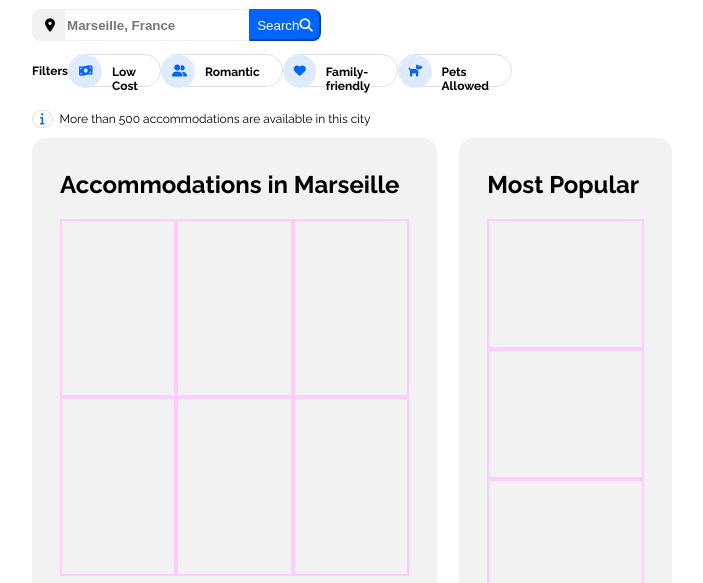
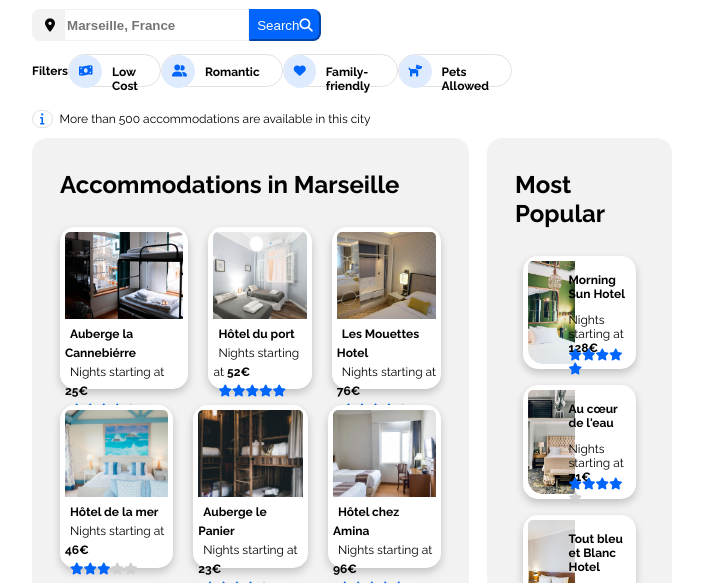
Before and after one commit to st80kafe/ocP2, a website built with Parcel: page index.html in a window 1280 px wide. Shown: the part 217-800 px from the top of the page, without its empty margins (288-991 px from the left). Built offline with nearby package versions, Linux system fonts and the light colour scheme.

Commit message:
first version of cards with images -accomRow1|2 cards width flexes independently despite flex-grow property at 1

```diff
--- a/css/style.css
+++ b/css/style.css
@@ -177,48 +177,40 @@ nav input {
   display: flex;
   flex-direction: row;
   flex-grow: 1;
+  height: 20%;
+  padding: 8px;
+  margin: 0 -18px;
 }
 .accomRow1 div:nth-child(1) {
   flex-grow: 1;
-  border: 2px solid #fcf;
+  /* border: 3px solid #fff; */
 }
 .accomRow1 div:nth-child(2) {
   flex-grow: 1;
-  border: 2px solid #fcf;
+  /* border: 3px solid #fff; */
 }
 .accomRow1 div:nth-child(3) {
   flex-grow: 1;
-  border: 2px solid #fcf;
+  /* border: 3px solid #fff; */
 }
 .accomRow2 div:nth-child(1) {
   flex-grow: 1;
-  border: 2px solid #fcf;
+  /* border: 3px solid #fff; */
 }
 .accomRow2 div:nth-child(2) {
   flex-grow: 1;
-  border: 2px solid #fcf;
+  /* border: 3px solid #fff; */
 }
 .accomRow2 div:nth-child(3) {
   flex-grow: 1;
-  border: 2px solid #fcf;
+  /* border: 3px solid #fff; */
 }
 .accomWrapper .popular {
   display: flex;
   flex-direction: column;
   flex-grow: 1;
 }
-.popular div:nth-child(2) {
-  flex-grow: 1;
-  border: 2px solid #fcf;
-}
-.popular div:nth-child(3) {
-  flex-grow: 1;
-  border: 2px solid #fcf;
-}
-.popular div:nth-child(4) {
-  flex-grow: 1;
-  border: 2px solid #fcf;
-}
+
 .activWrapper {
   display: flex;
   flex-direction: row;
@@ -271,3 +263,94 @@ nav input {
   flex-grow: 1;
   border: 2px solid #fcf;
 }
+/* card styles */
+.card {
+  box-shadow: 0 4px 8px 0 #00000033;
+  transition: 0.3s;
+  border: 5px solid #fff;
+  border-radius: 15px;
+  display: flex;
+  background-color: #fff;
+}
+
+.card div {
+  border-radius: 0 0 15px 15px;
+  object-fit: cover;
+  width: 100%;
+  padding: 0 0 0 0;
+}
+
+.card span {
+  /* flex-wrap: wrap; */
+  font-size: 12px;
+}
+
+.card:hover {
+  box-shadow: 0 8px 16px 0 #00000033;
+}
+
+.card img {
+  border-radius: 5px 5px 0 0;
+  object-fit: cover;
+  width: 100%;
+}
+
+.card .ic-blue {
+  color: #0065fc;
+}
+
+.card .ic-fade {
+  color: #d0d0d0;
+}
+
+.card-accom {
+  flex-direction: column;
+  margin: 0 10px 0 10px;
+}
+
+.card-accom div {
+  height: 13%;
+}
+
+.card-accom span {
+  padding-left: 5px;
+}
+
+.card-accom img {
+  height: 57%;
+}
+
+.popular{
+  width: 25%;
+}
+
+.popular .card {
+  margin: 8px;
+}
+
+.card-popular img {
+  /* overrides card-accom values with object-fit property */
+  height: 100%;
+  width: 75%;
+  border-top-right-radius: 0px;
+  border-bottom-left-radius: 15px;
+}
+
+.card-popular  div {
+  height: 75%;
+}
+
+.card-popular {
+  height: 22%;
+  font-size: 12px;
+  margin: 0 10px 0 10px;
+}
+
+.card-popular .inner-row {
+  margin-right: -22px;
+  height: 100%;
+}
+
+.card-popular .inner-col {
+  height: 45%;
+}
--- a/index.html
+++ b/index.html
@@ -53,26 +53,77 @@
     <div class="accomWrapper">
       <div class="accommodations">
       <div class="accomTi"><h2 id="topContent">Accommodations in Marseille</h2></div>
-       <div class="accomRow1">
-        <div></div>
-        <div></div>
-        <div></div>
-       </div>
-       <div class="accomRow2">
-        <div></div>
-        <div></div>
-        <div></div>
-       </div>
+      <div class="accomRow1">
+        <div class="card card-accom">
+          <div><img src="img/acc/marcus-loke-WQJvWU_HZFo-unsplash.jpg"><span><strong>Auberge la
+                Cannebiérre</strong></span><br><span>Nights starting at <strong>25€</strong></span><br><span><i
+                class="fas fa-star ic-blue"></i><i class="fas fa-star ic-blue"></i><i class="fas fa-star ic-blue"></i><i
+                class="fas fa-star ic-blue"></i><i class="fas fa-star ic-fade"></i></span></div>
+        </div>
+        <div class="card card-accom">
+          <div><img src="img\acc\fred-kleber-gTbaxaVLvsg-unsplash.jpg"><span><strong>Hôtel du port</strong></span><br><span>Nights starting at <strong>52€</strong></span><br><span><i
+                class="fas fa-star ic-blue"></i><i class="fas fa-star ic-blue"></i><i class="fas fa-star ic-blue"></i><i
+                class="fas fa-star ic-blue"></i><i class="fas fa-star ic-blue"></i></span></div>
+        </div>
+        <div class="card card-accom">
+          <div><img src="img\acc\reisetopia-B8WIgxA_PFU-unsplash.jpg"><span><strong>Les Mouettes Hotel</strong></span><br><span>Nights starting at <strong>76€</strong></span><br><span><i
+                class="fas fa-star ic-blue"></i><i class="fas fa-star ic-blue"></i><i class="fas fa-star ic-blue"></i><i
+                class="fas fa-star ic-blue"></i><i class="fas fa-star ic-fade"></i></span></div>
+        </div>
+      </div>
+      <div class="accomRow2">
+        <div class="card card-accom">
+          <div><img src="img\acc\annie-spratt-Eg1qcIitAuA-unsplash.jpg"><span><strong>Hôtel de la mer</strong></span><br><span>Nights starting at <strong>46€</strong></span><br><span><i
+                class="fas fa-star ic-blue"></i><i class="fas fa-star ic-blue"></i><i class="fas fa-star ic-blue"></i><i
+                class="fas fa-star ic-fade"></i><i class="fas fa-star ic-fade"></i></span></div>
+        </div>
+        <div class="card card-accom">
+          <div><img src="img\acc\nicate-lee-kT-ZyaiwBe0-unsplash.jpg"><span><strong>Auberge le Panier</strong></span><br><span>Nights starting at <strong>23€</strong></span><br><span><i
+                class="fas fa-star ic-blue"></i><i class="fas fa-star ic-blue"></i><i class="fas fa-star ic-blue"></i><i
+                class="fas fa-star ic-blue"></i><i class="fas fa-star ic-fade"></i></span></div>
+        </div>
+        <div class="card card-accom">
+          <div><img src="img\acc\febrian-zakaria-M6S1WvfW68A-unsplash.jpg"><span><strong>Hôtel chez Amina</strong></span><br><span>Nights starting at <strong>96€</strong></span><br><span><i
+                class="fas fa-star ic-blue"></i><i class="fas fa-star ic-blue"></i><i class="fas fa-star ic-blue"></i><i
+                class="fas fa-star ic-blue"></i><i class="fas fa-star ic-blue"></i></span></div>
+        </div>
+      </div>
       <div><h3><a href="#">Show more</a></h3></div>
       </div>
       <div class="wrap-div"></div>
       <div class="popular">
-      <div class="popularTi"><h2>Most Popular</h2></div>
-       <div></div>
-       <div></div>
-       <div></div>
+        <div class="popularTi">
+          <h2>Most Popular</h2>
+        </div>
+        <div class="card card-popular">
+          <div class="inner-row"><img src="img\acc\emile-guillemot-Bj_rcSC5XfE-unsplash.jpg"></div>
+          <div class="inner-col">
+            <h3>Morning Sun Hotel</h3>
+            <div>Nights starting at <strong>128€</strong></div>
+            <div><i class="fas fa-star ic-blue"></i><i class="fas fa-star ic-blue"></i><i class="fas fa-star ic-blue"></i><i
+                class="fas fa-star ic-blue"></i><i class="fas fa-star ic-blue"></i></div>
+          </div>
+        </div>
+        <div class="card card-popular">
+          <div class="inner-row"><img src="img\acc\aw-creative-VGs8z60yT2c-unsplash.jpg"></div>
+          <div class="inner-col">
+            <h3>Au cœur de l'eau</h3>
+            <div>Nights starting at <strong>71€</strong></div>
+            <div><i class="fas fa-star ic-blue"></i><i class="fas fa-star ic-blue"></i><i class="fas fa-star ic-blue"></i><i
+                class="fas fa-star ic-blue"></i><i class="fas fa-star ic-fade"></i></div>
+          </div>
+        </div>
+        <div class="card card-popular">
+          <div class="inner-row"><img src="img\acc\febrian-zakaria-sjvU0THccQA-unsplash.jpg"></div>
+          <div class="inner-col">
+            <h3>Tout bleu et Blanc Hotel</h3>
+            <div>Nights starting at <strong>68€</strong></div>
+            <div><i class="fas fa-star ic-blue"></i><i class="fas fa-star ic-blue"></i><i class="fas fa-star ic-blue"></i><i
+                class="fas fa-star ic-blue"></i><i class="fas fa-star ic-fade"></i></div>
+          </div>
+        </div>
       </div>
-    </div>
+      </div>
    <div class="activTi"><h2 id="middleContent">Activities in Marseille</h2></div>
     <div class="activWrapper">
        <div class="activCol1">
```
Also changed, not shown: img/acc/annie-spratt-Eg1qcIitAuA-unsplash.jpg (added), img/acc/aw-creative-VGs8z60yT2c-unsplash.jpg (added), img/acc/emile-guillemot-Bj_rcSC5XfE-unsplash.jpg (added), img/acc/febrian-zakaria-M6S1WvfW68A-unsplash.jpg (added), img/acc/febrian-zakaria-sjvU0THccQA-unsplash.jpg (added), img/acc/fred-kleber-gTbaxaVLvsg-unsplash.jpg (added), img/acc/marcus-loke-WQJvWU_HZFo-unsplash.jpg (added), img/acc/nicate-lee-kT-ZyaiwBe0-unsplash.jpg (added), img/acc/reisetopia-B8WIgxA_PFU-unsplash.jpg (added), img/act/florian-wehde-xW9e8gdotxI-unsplash.jpg (added), img/act/kevin-hikari-rV_Qd1l-VXg-unsplash.jpg (added), img/act/kilyan-sockalingum-NR8-cBCN3aI-unsplash.jpg (added), img/act/lena-paulin-wH2-EJoDcV0-unsplash.jpg (added), img/act/paul-hermann-QFTrLdQIRhI-unsplash.jpg (added), 1 more files, 1 other file.
